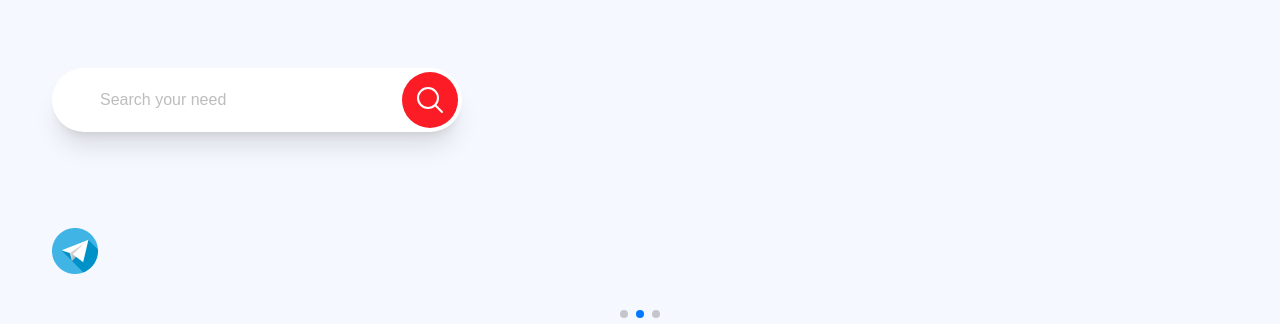
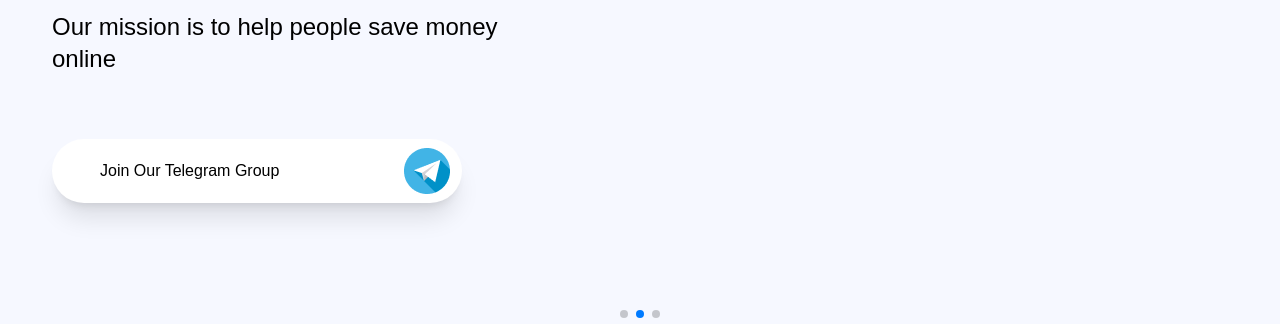
Before and after one commit to FahimNuman/fish-project, a React (Create React App) app: page / in a window 1280 px wide. Shown: the part 464-788 px from the top of the page. Built offline with nearby package versions, Linux system fonts and the light colour scheme.

Commit message:
issues solved and button added

```diff
--- a/src/components/ELearning/Explore.tsx
+++ b/src/components/ELearning/Explore.tsx
@@ -126,14 +126,12 @@
             }}
           >
             <div className="w-full border-b-2 border-gray-400">
-
-
               <div className="max-w-inner mx-auto flex justify-between w-full pb-8 pt-[30px] md:pt-[58px]">
                 {/* search */}
                 <div className="max-w-[212px] select-class hidden md:block">
                   <Select
                     label="⧎ Filter"
-                    className=" border border-indigo-600 px-3 py-1 font-semibold rounded-md bg-white text-black focus:outline-none focus:ring-0 focus:ring-offset-0 appearance-none"
+                    className=" border-none px-3 py-1 font-semibold !rounded-3xl bg-white text-black focus:outline-none focus:ring-0 focus:ring-offset-0 appearance-none"
                     labelProps={{
                       className: "text-black",
                     }}
--- a/src/components/ELearning/HeroELearning.tsx
+++ b/src/components/ELearning/HeroELearning.tsx
@@ -37,7 +37,6 @@
             <SwiperSlide>
               <img className="h-auto" src="/elearning/" alt="hero" />
             </SwiperSlide>
-
           </Swiper>
         ) : (
           // Render hero image for non-mobile devices
@@ -62,7 +61,20 @@
             <p className="text-lg md:text-5xl max-w-[491.12px] font-semibold">
               it is right now big thing.
             </p>
-            <span><img src={process.env.PUBLIC_URL + "/teligram/telegram.png"} alt=""></img></span>
+            <div className="relative max-w-[410px] mt-16">
+              <input
+                type="text"
+                disabled
+                placeholder="Join Our Telegram Group"
+                className="rounded-full shadow-xl py-3 md:py-5 pl-6 md:pl-12 pr-16 w-full -z-10 disabled:bg-white disabled:placeholder:text-black"
+              />
+              <button className="absolute inset-y-0 right-0 flex items-center text-white m-1 px-2 rounded-full cursor-pointer z-10">
+                <img
+                  src={process.env.PUBLIC_URL + "/teligram/telegram.png"}
+                  alt=""
+                ></img>
+              </button>
+            </div>
             {/* <div className="relative max-w-[410px] mt-16">
               <input
                 type="text"
@@ -86,7 +98,6 @@
                 </svg>
               </span>
             </div> */}
-
           </div>
         </div>
       </div>
--- a/src/components/ELearning/Request.tsx
+++ b/src/components/ELearning/Request.tsx
@@ -5,7 +5,9 @@
     <div className="bg-secondary text-white pt-20 -mt-12 -z-10">
       <div className="xl:max-w-inner md:max-w-5xl mx-auto pt-12 pb-16 px-2 relative overflow-hidden">
         <div className="flex flex-col gap-16">
-          <div className="grid grid-cols-1 md:grid-cols-2 items-center"> {/* Added 'items-center' class here */}
+          <div className="grid grid-cols-1 md:grid-cols-2 items-center">
+            {" "}
+            {/* Added 'items-center' class here */}
             <div className="flex md:justify-right justify-center">
               <img src="/request/1.png" alt="request" />
             </div>
@@ -20,15 +22,17 @@
               </div>
             </div>
           </div>
-          <div className="grid grid-cols-1 md:grid-cols-2 items-center"> {/* Added 'items-center' class here */}
-          <div className="flex flex-col gap-y-6 md:gap-y-16 md:justify-middle justify-center py-6 max-w-[480px]">
-            <p>Are You Want Contribute?</p>
+          <div className="grid grid-cols-1 md:grid-cols-2 items-center">
+            {" "}
+            {/* Added 'items-center' class here */}
+            <div className="flex flex-col gap-y-6 md:gap-y-16 md:justify-middle justify-center py-6 max-w-[480px] pl-16">
+              <p>Are You Want Contribute?</p>
               <h2 className="text-2xl md:text-5xl font-bold leading-[2rem] text-center md:text-left md:!leading-[4rem]">
-              Share your Resouce for everyozne.It’s helpful.
+                Share your Resouce for everyozne.It’s helpful.
               </h2>
               <div className="text-black flex justify-center md:justify-start w-full">
                 <button className="py-3 rounded-full w-60 bg-white text-center hover:text-blue-500">
-                Upload your resource
+                  Upload your resource
                 </button>
               </div>
             </div>
--- a/src/components/Home/Hero.tsx
+++ b/src/components/Home/Hero.tsx
@@ -70,8 +70,6 @@
 //             </p>
 //             <div className="relative max-w-[410px] mt-16">
 //             <span><img src={process.env.PUBLIC_URL + "/teligram/telegram.png"} alt=""></img></span>
-
-
 
 //             </div>
 
@@ -146,30 +144,24 @@
             <div className="relative max-w-[410px] mt-16">
               <input
                 type="text"
-                placeholder="Search your need"
-                className="rounded-full shadow-xl py-3 md:py-5 pl-6 md:pl-12 pr-16 w-full -z-10"
+                placeholder="Join Our Telegram Group"
+                className="rounded-full shadow-xl py-3 md:py-5 pl-6 md:pl-12 pr-16 w-full -z-10 placeholder:text-black"
               />
-              <button className="absolute inset-y-0 right-0 flex items-center bg-primary text-white m-1 px-3 rounded-full cursor-pointer z-10">
-                <svg
-                  xmlns="http://www.w3.org/2000/svg"
-                  fill="none"
-                  viewBox="0 0 24 24"
-                  strokeWidth={1.5}
-                  stroke="currentColor"
-                  className="w-5 md:w-8 h-5 md:h-8"
-                >
-                  <path
-                    strokeLinecap="round"
-                    strokeLinejoin="round"
-                    d="M21 21l-5.197-5.197m0 0A7.5 7.5 0 105.196 5.196a7.5 7.5 0 0010.607 10.607z"
-                  />
-                </svg>
+              <button className="absolute inset-y-0 right-0 flex items-center text-white m-1 px-2 rounded-full cursor-pointer z-10">
+                <img
+                  src={process.env.PUBLIC_URL + "/teligram/telegram.png"}
+                  alt=""
+                ></img>
               </button>
             </div>
-            <div className="flex gap-4 mt-24">
-
-              <span><img src={process.env.PUBLIC_URL + "/teligram/telegram.png"} alt=""></img></span>
-            </div>
+            {/* <div className="flex gap-4 mt-24">
+              <span>
+                <img
+                  src={process.env.PUBLIC_URL + "/teligram/telegram.png"}
+                  alt=""
+                ></img>
+              </span>
+            </div> */}
           </div>
         </div>
       </div>
```
